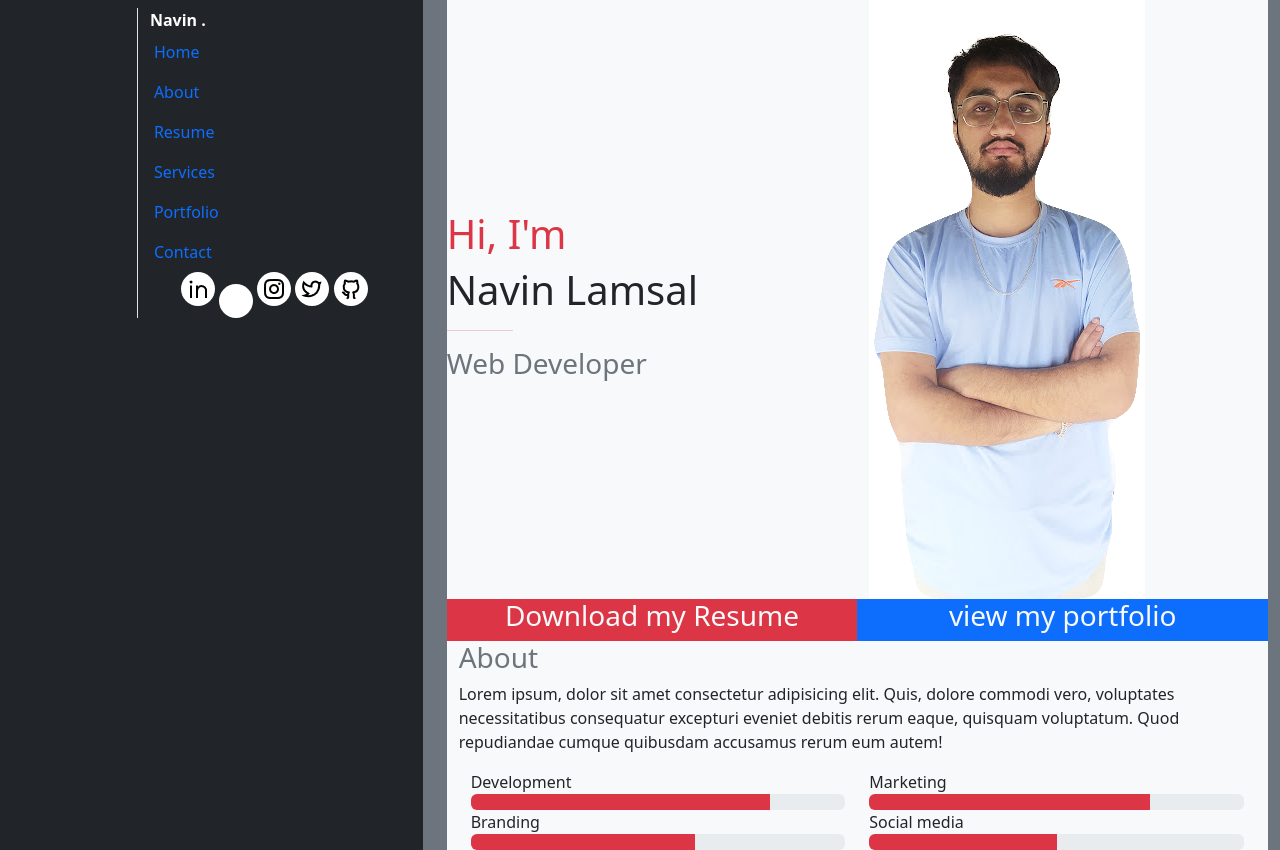
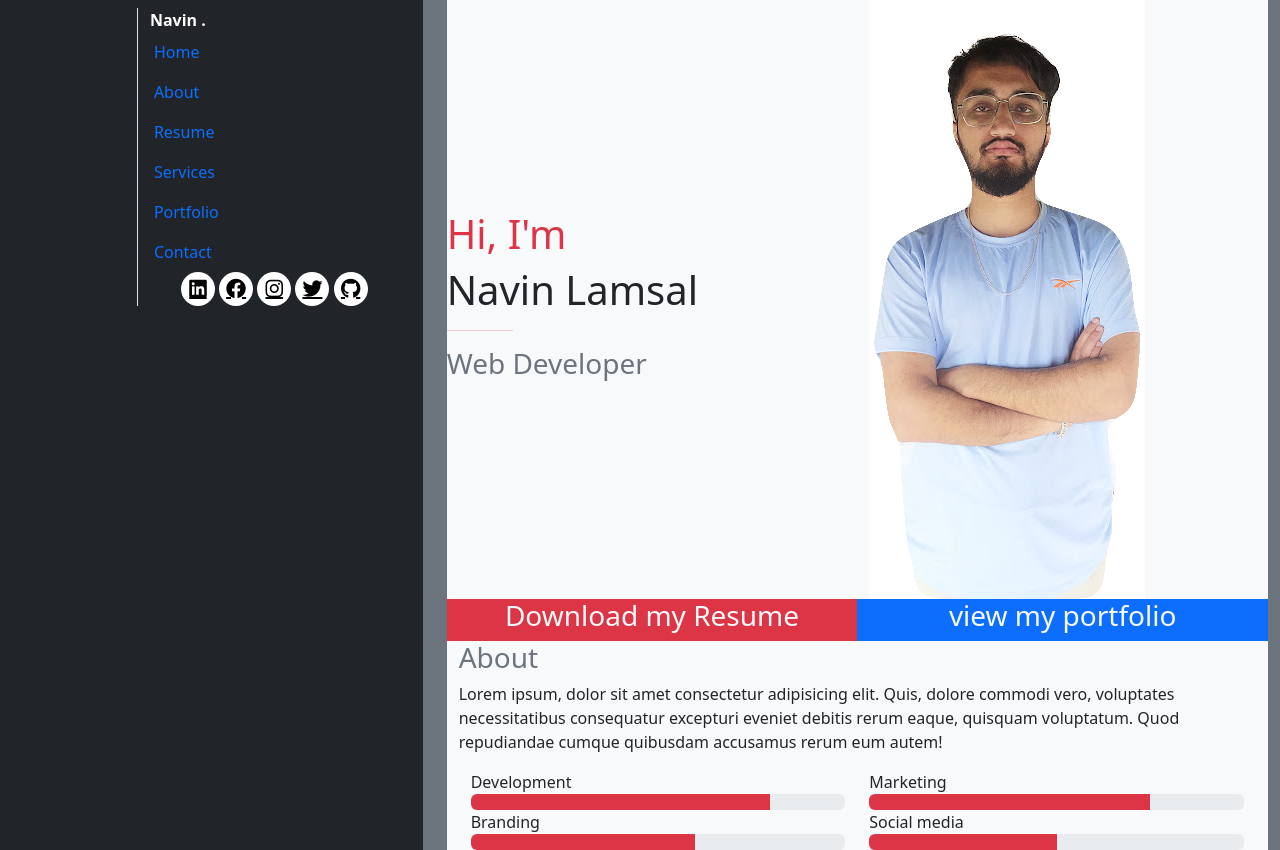
Before and after one commit to NavinLamsal/cv, a plain HTML site: page index.html in a window 1280 px wide. Drawn offline with nearby package versions, Linux system fonts and the light colour scheme.

Commit message:
2nd push

```diff
--- a/index.html
+++ b/index.html
@@ -7,7 +7,7 @@
     <title>Navin Lamsal</title>
     <link href="https://cdn.jsdelivr.net/npm/bootstrap@5.2.2/dist/css/bootstrap.min.css" rel="stylesheet" integrity="sha384-Zenh87qX5JnK2Jl0vWa8Ck2rdkQ2Bzep5IDxbcnCeuOxjzrPF/et3URy9Bv1WTRi" crossorigin="anonymous">
     <link rel="stylesheet" href="style.css">
-    <link href='https://unpkg.com/boxicons@2.1.4/css/boxicons.min.css' rel='stylesheet'>
+    <link rel="stylesheet" href="https://cdnjs.cloudflare.com/ajax/libs/font-awesome/6.2.0/css/all.min.css" integrity="sha512-xh6O/CkQoPOWDdYTDqeRdPCVd1SpvCA9XXcUnZS2FmJNp1coAFzvtCN9BmamE+4aHK8yyUHUSCcJHgXloTyT2A==" crossorigin="anonymous" referrerpolicy="no-referrer" />
 
 <body class="bg-secondary text-white">
 <div>
@@ -57,19 +57,19 @@
                     <div class="row align-items-end">
                         <div class="social-links">
                             <span class="linkedin">
-                                <a href="#"><img src="./img/linkedin-line.png" alt=""></a>
+                                <a href="#"><i class="fa-brands fa-linkedin"></i></a>
                             </span>
                             <span class="facebook">
-                                <a href="#"><box-icon type='logo' name='facebook-circle'></box-icon></a>
+                                <a href="#"><i class="fa-brands fa-facebook"></i></a>
                             </span>
                             <span class="instagram">
-                                <a href="#"><img src="./img/instagram-line.png" alt=""></a>
+                                <a href="#"><i class="fa-brands fa-instagram"></i></a>
                                 </span>
                             <span class="twitter">
-                                <a href="#"><img src="./img/twitter-line.png" alt=""></a>
+                                <a href="#"><i class="fa-brands fa-twitter"></i></a>
                             </span>
                             <span class="github">
-                                    <a href="#"><img src="./img/github-line.png" alt=""></a>
+                                    <a href="#"><i class="fa-brands fa-github"></i></a>
                             </span>
                         </div>
                     </div>
--- a/style.css
+++ b/style.css
@@ -17,7 +17,7 @@
     display: inline-flex;
     align-items: center;
     justify-content: center;
-     color: white;
+     color: rgb(0, 0, 0);
     font-size: 20px;
     border-radius: 100%;
 }
@@ -25,19 +25,19 @@ facebook a:hover{
     background-color: white;
     color: blue;
 }
-.instagram a:hover{
+instagram a:hover{
     background-color: rgb(168, 58, 39);
     color: white;
 }
-.github a:hover{
+github a:hover{
     background-color: rgba(187, 20, 20, 0.562);
     color: black;
 }
-.twitter a:hover{
+twitter a:hover{
     background-color:rgb(245, 246, 250) ;
     color: rgb(45, 140, 218);
 }
-.linkedin a:hover{
+linkedin a:hover{
     background-color: rgb(45, 140, 218);
     color: rgb(245, 246, 250);
 }
```
